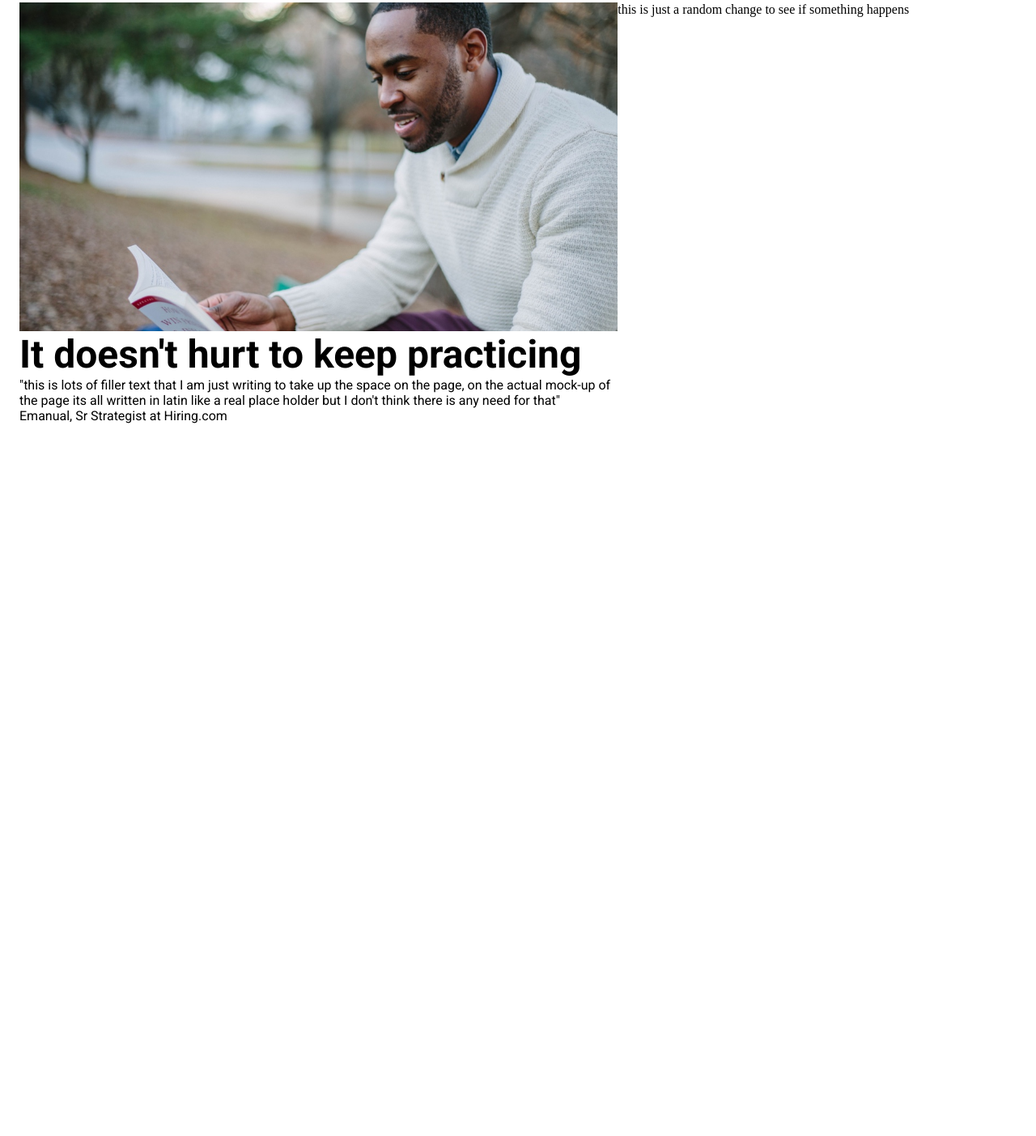
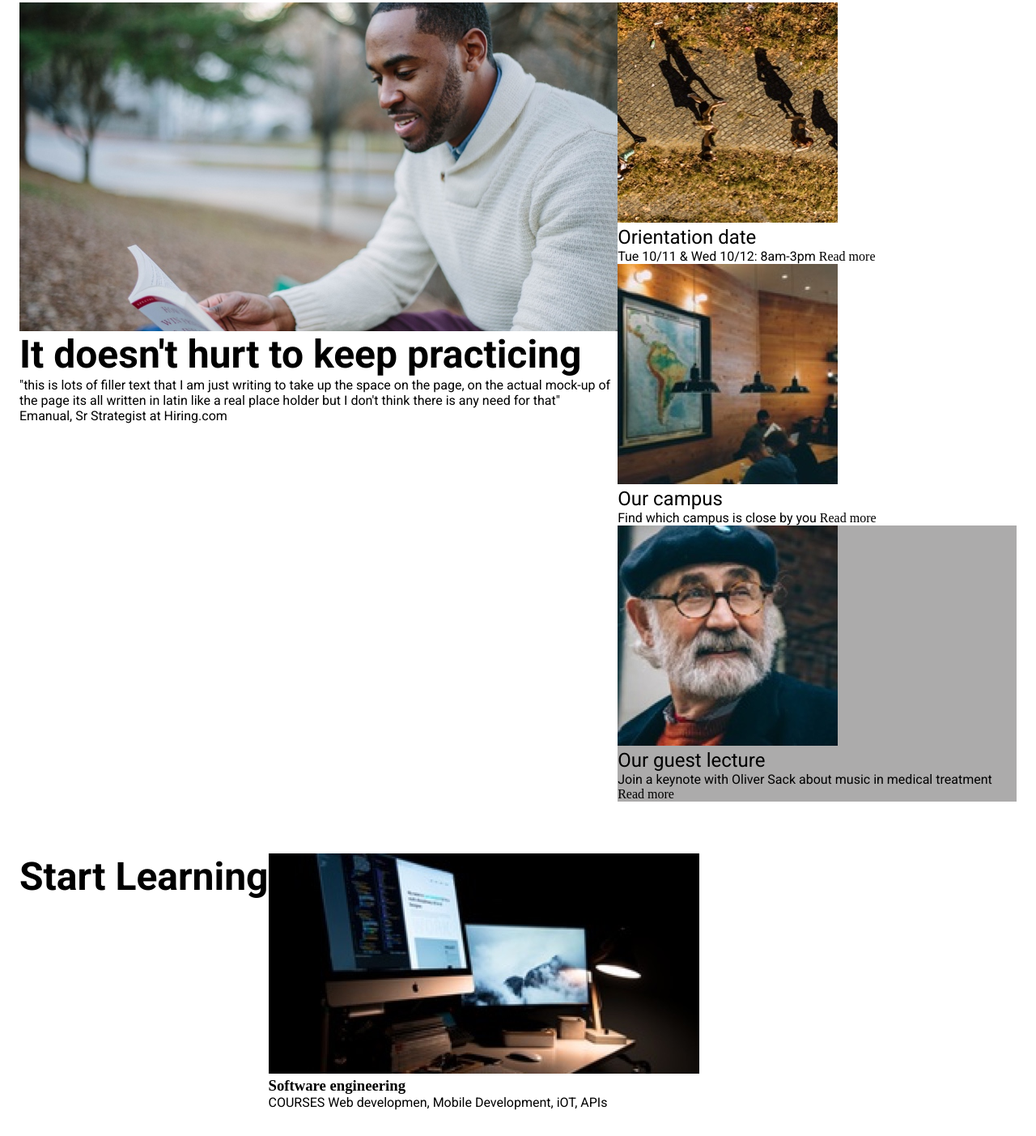
Before and after one commit to pepalms/colmar, a plain HTML site: page index.html in a window 1280 px wide. Shown: the part 612-2015 px from the top of the page at 81% size. Before the commit the page ends 1167 px from the top, so only its background shows below. Drawn offline with Linux system fonts and the light colour scheme.

Commit message:
added another banner

```diff
--- a/index.html
+++ b/index.html
@@ -33,6 +33,7 @@
     <!--Second white banner-->
 
     <div class="container">
+
         <div class="img-container">
             <img src="resources/Images/information-main.jpg" alt="reading information" id="information">
             <h1>It doesn't hurt to keep practicing</h1>
@@ -42,13 +43,52 @@
         <div class="column">
             <div class="card">
                 <div class="small-img">
-                        this is just a random change to see if something happens
-
+                    <img src="./resources/Images/information-orientation.jpg" alt="some people walking"/>
+                </div>
+                <div class="card-information">
+                <h2>Orientation date</h2>
+                <span> Tue 10/11 & Wed 10/12: 8am-3pm</span>
+                <a href="#">Read more </a>
+                </div>
+            </div>
+            <div class="card">
+                <div class="small-img">
+                    <img src="./resources/Images/information-campus.jpg" alt="some people walking"/>
+                </div>
+                <div class="card-information">
+                <h2>Our campus</h2>
+                <span>Find which campus is close by you</span>
+                <a href="#">Read more </a>
+                </div>
+            </div>
+            <div class="card gray">
+                <div class="small-img">
+                    <img src="./resources/Images/information-guest-lecture.jpg" alt="some people walking"/>
+                </div>
+                <div class="card-information">
+                <h2>Our guest lecture</h2>
+                <span>Join a keynote with Oliver Sack about music in medical treatment</span>
+                <a href="#">Read more </a>
                 </div>
             </div>
 
         </div>
     </div>
 
+    <!--Start learning section-->
+    <div class="container">
+
+        <h1 id="learning">Start Learning</h1>
+        <div class="courses">
+            <div class="course">
+                <img src="resources/Images/course-software.jpg">
+
+                <h3>Software engineering</h3>
+                <span>COURSES</span>
+                <Span>Web developmen, Mobile Development, iOT, APIs</Span>
+            </div>
+        </div>
+    </div>
+
 </body>
 </html>
```
